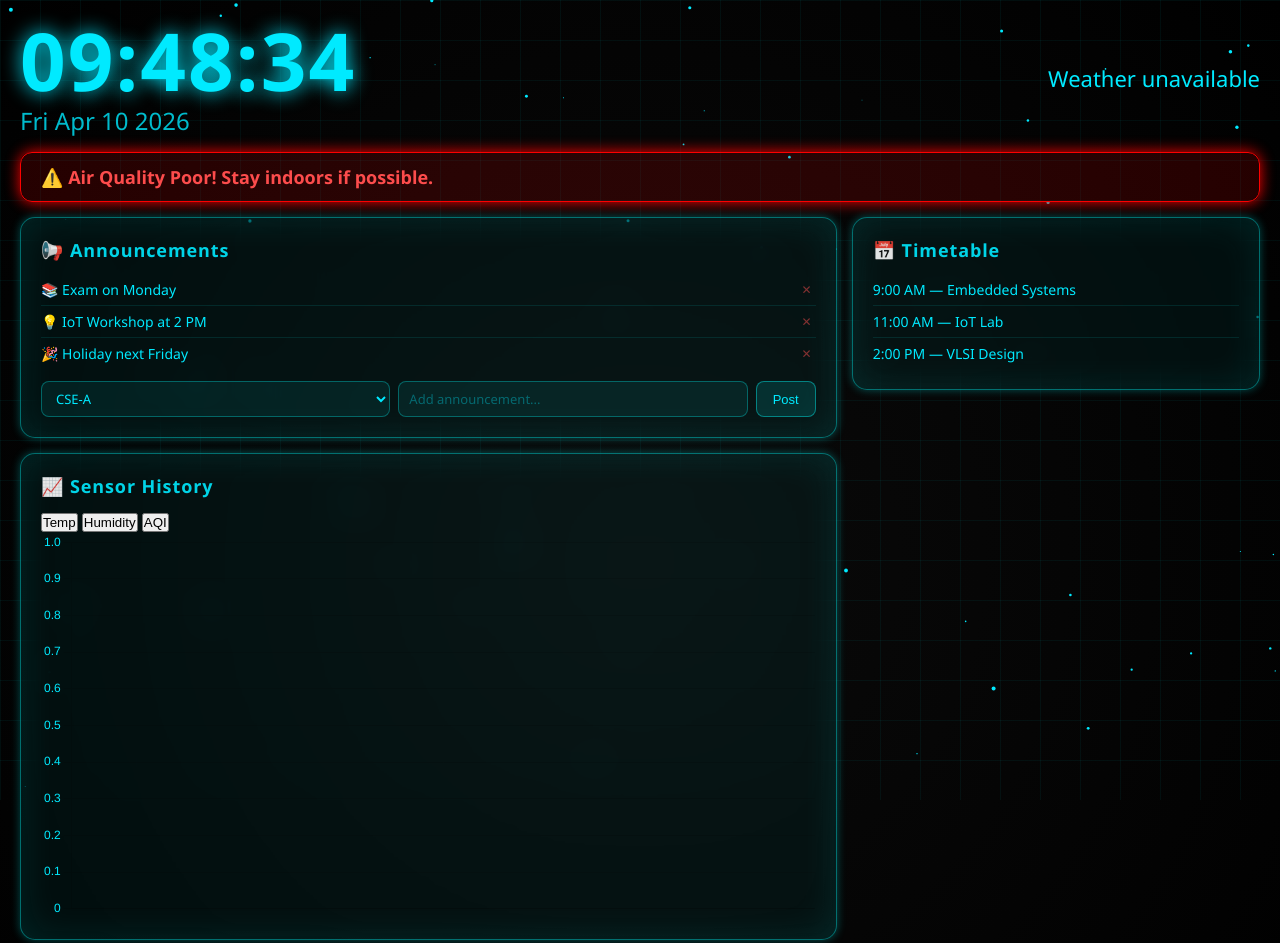
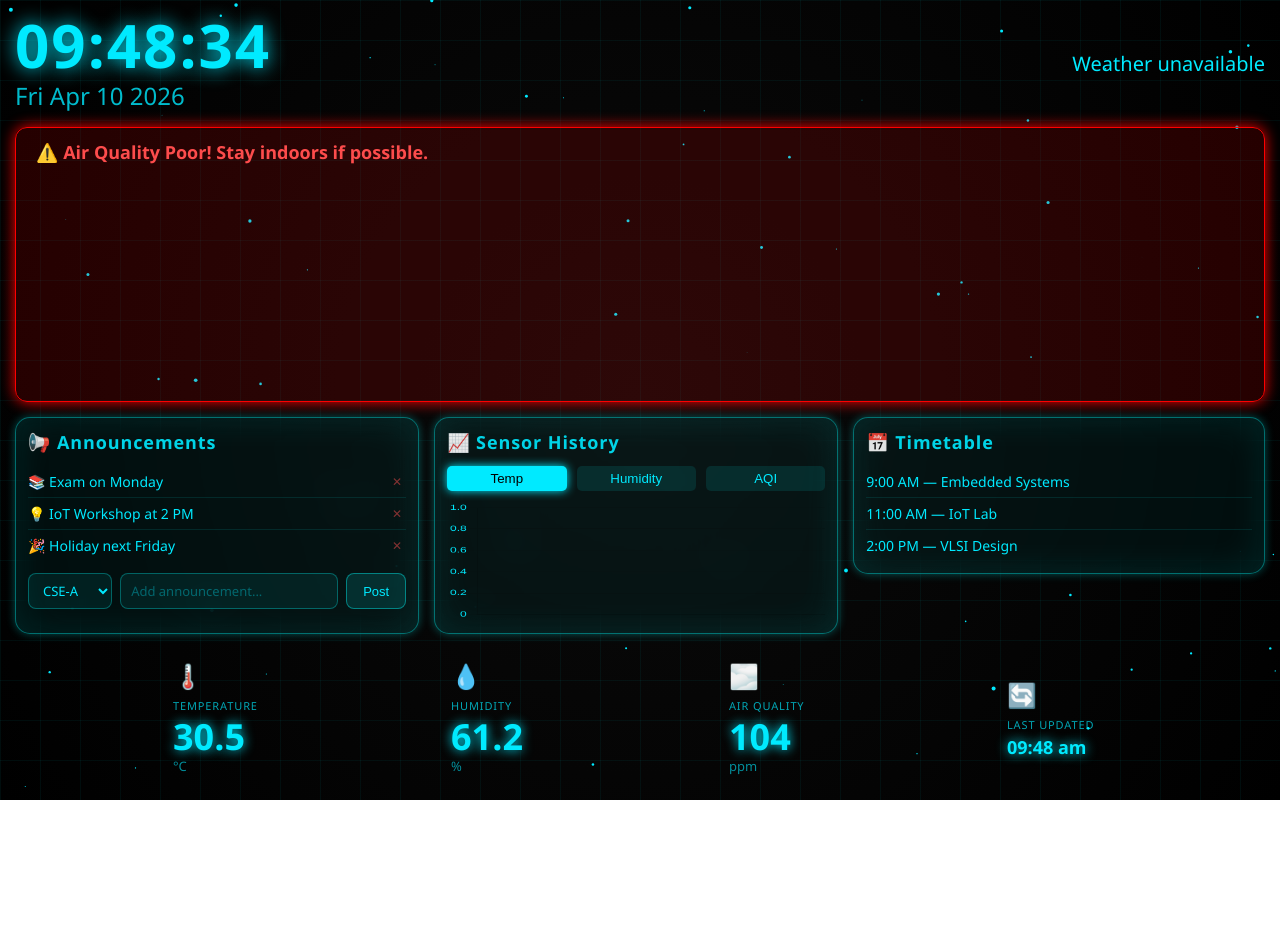
Before and after one commit to AdityaDas10/Mini-Project-IOT, a plain HTML site: page index.html in a window 1280 px wide. Shown: the top 943 px of the page. After the commit the page ends 800 px from the top, so only its background shows below. Drawn offline with nearby package versions, Linux system fonts and the light colour scheme; no server answers.

Commit message:
5th commit

```diff
--- a/style.css
+++ b/style.css
@@ -33,13 +33,11 @@ body::before {
 /* ── Grid layout ─────────────────────────────────────────── */
 .container {
   display: grid;
-  grid-template-columns: 2fr 1fr;
-  grid-template-rows: auto auto 1fr auto;
-  min-height: 100vh;
-  padding: 20px;
+  grid-template-columns: 2fr 1fr;   /* left bigger, right smaller */
+  grid-template-rows: auto 1fr auto;
+  height: 100vh;
+  padding: 15px;
   gap: 15px;
-  position: relative;
-  z-index: 1;
 }
 
 /* ── Top ─────────────────────────────────────────────────── */
@@ -51,7 +49,7 @@ body::before {
 }
 
 #time {
-  font-size: 80px;
+  font-size: 60px;
   font-weight: bold;
   text-shadow: 0 0 20px #00eaff;
   letter-spacing: 2px;
@@ -65,10 +63,10 @@ body::before {
 }
 
 #weather {
-  font-size: 22px;
+  font-size: 20px;
   text-align: right;
   line-height: 1.6;
-  max-width: 260px;
+  max-width: 220px;
 }
 
 /* ── Alert ───────────────────────────────────────────────── */
@@ -90,7 +88,12 @@ body::before {
 @keyframes blink { 50% { opacity: 0.5; } }
 
 /* ── Center & Right ──────────────────────────────────────── */
-.center, .right {
+.center {
+  display: grid;
+  grid-template-columns: 1fr 1fr;  /* Announcements | Chart */
+  gap: 15px;
+}
+.right {
   display: flex;
   flex-direction: column;
   gap: 15px;
@@ -100,7 +103,7 @@ body::before {
 .card {
   border: 1px solid rgba(0,255,255,0.4);
   border-radius: 15px;
-  padding: 20px;
+  padding: 12px;
   background: rgba(0,255,255,0.05);
   backdrop-filter: blur(15px);
   box-shadow:
@@ -189,20 +192,39 @@ li:last-child { border-bottom: none; }
   grid-column: 1 / 3;
   display: flex;
   justify-content: space-evenly;
-  gap: 15px;
-  flex-wrap: wrap;
+  align-items: center;
+  gap: 10px;
 }
 
 .sensor-box {
+  width: 120px;
+  padding: 10px;
+  font-size: 14px;
+}
+#histChart {
+  height: 120px !important;
+}
+
+.chart-tabs {
+  display: flex;
+  gap: 10px;
+  margin-bottom: 10px;
+}
+
+.ctab {
   flex: 1;
-  min-width: 130px;
-  border: 1px solid rgba(0,255,255,0.3);
-  padding: 16px 12px;
-  border-radius: 12px;
-  text-align: center;
-  background: rgba(0,255,255,0.05);
-  box-shadow: 0 0 15px rgba(0,255,255,0.15);
-  transition: box-shadow 0.3s;
+  padding: 5px;
+  border: none;
+  background: rgba(0,255,255,0.1);
+  color: #00eaff;
+  border-radius: 5px;
+  cursor: pointer;
+}
+
+.ctab.active {
+  background: #00eaff;
+  color: black;
+  box-shadow: 0 0 10px #00eaff;
 }
 
 .sensor-box:hover { box-shadow: 0 0 25px rgba(0,255,255,0.4); }
@@ -216,6 +238,6 @@ li:last-child { border-bottom: none; }
 @media (max-width: 700px) {
   .container { grid-template-columns: 1fr; }
   .top, .alert, .bottom { grid-column: 1; }
-  #time { font-size: 50px; }
+  #time { font-size: 60px; }
   .top { flex-direction: column; align-items: flex-start; gap: 10px; }
 }
```
